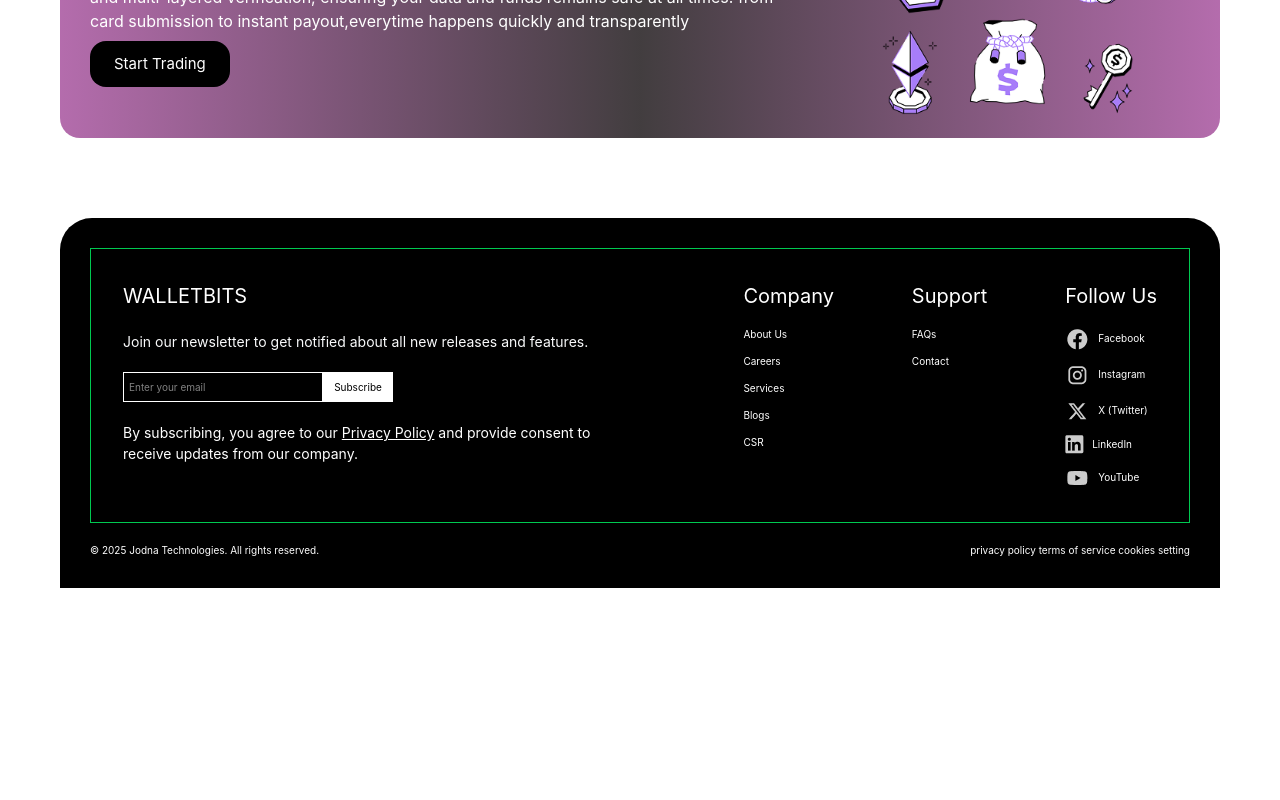
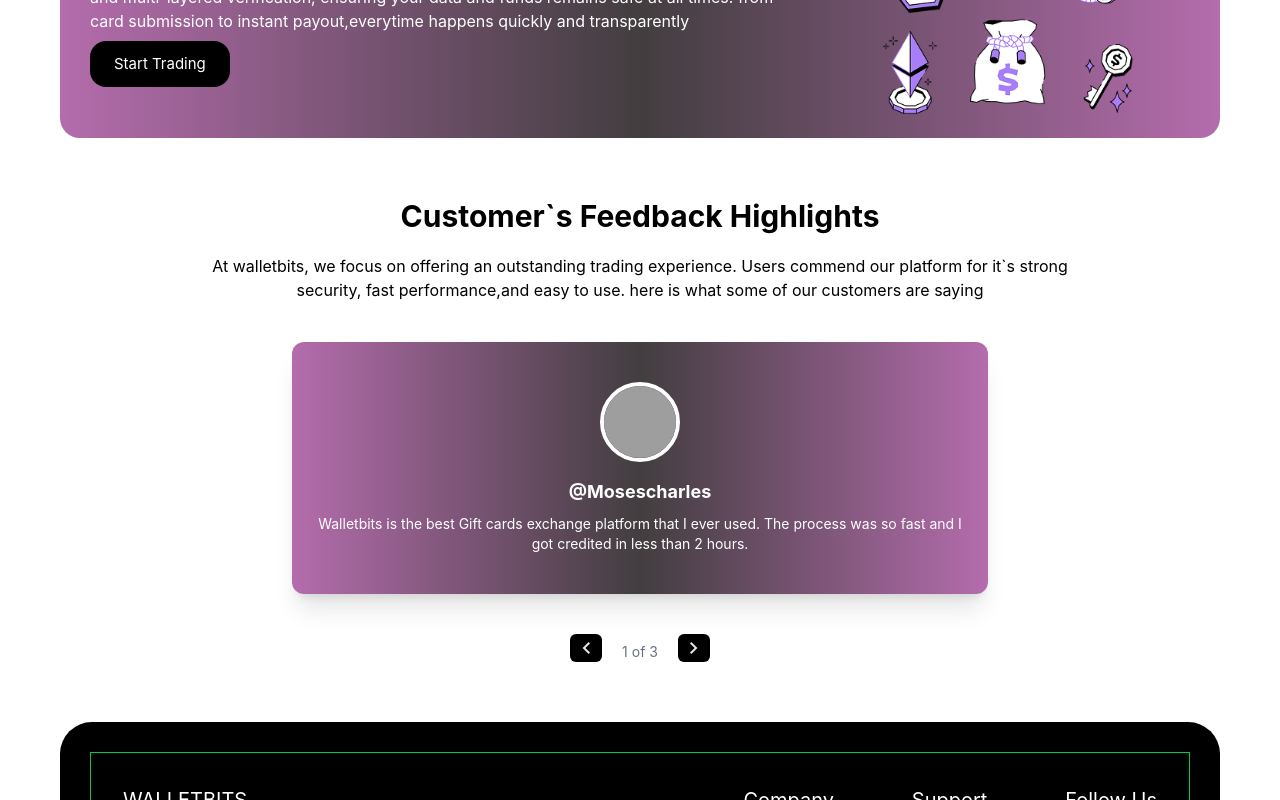
Before and after one commit to onisodumeya/walletbits-app, a React (Vite) app: page / in a window 1280 px wide. Shown: the part 1500-2300 px from the top of the page. Before the commit the page ends 2088 px from the top, so only its background shows below. Built offline with nearby package versions, Linux system fonts and the light colour scheme; grey boxes are pictures that could not be loaded.

Commit message:
Testimonial section

```diff
--- a/package.json
+++ b/package.json
@@ -15,7 +15,8 @@
     "react-countup": "^6.5.3",
     "react-dom": "^19.1.0",
     "react-responsive": "^10.0.1",
-    "react-router-dom": "^7.6.2"
+    "react-router-dom": "^7.6.2",
+    "swiper": "^11.2.9"
   },
   "devDependencies": {
     "@eslint/js": "^9.29.0",
--- a/src/components/Footer.jsx
+++ b/src/components/Footer.jsx
@@ -1,11 +1,12 @@
 import { Link } from 'react-router-dom'
 import { useMediaQuery } from 'react-responsive'
 
-import pngx from '../assets/pngs/X.png'
-import pngtube from '../assets/pngs/Youtube.png'
-import pnglink from '../assets/pngs/linked.png'
-import pnginsta from '../assets/pngs/Instagram.png'
-import facebook from '../assets/pngs/Facebook.png'
+import PngX from '../assets/pngs/X.png'
+import PngTube from '../assets/pngs/Youtube.png'
+import PngLink from '../assets/pngs/linked.png'
+import PngInsta from '../assets/pngs/Instagram.png'
+import Facebook from '../assets/pngs/Facebook.png'
+
 
 
 
@@ -14,7 +15,7 @@
 
 
   return (
-    <footer className={`${isMobile ? 'pt-10' : 'pt-20'} px-5 md:px-15`}>
+    <footer className="pt-10 px-5 md:px-15">
       <div className="foot rounded-t-4xl">
 
         <div className={`${isMobile ? 'flex-col' : 'flex-row'} flex  border border-green-500  w-full p-8 gap-10 justify-between`}>
@@ -60,11 +61,11 @@
             <div>
               <h2 className="head mb-4">Follow Us</h2>
               <ul className="flex flex-col gap-3">
-                <li className="flex items-center gap-2"><img src={facebook} /> Facebook</li>
-                <li className="flex items-center gap-2"><img src={pnginsta} /> Instagram</li>
-                <li className="flex items-center gap-2"><img src={pngx} /> X (Twitter)</li>
-                <li className="flex items-center gap-2"><img src={pnglink} /> LinkedIn</li>
-                <li className="flex items-center gap-2"><img src={pngtube} /> YouTube</li>
+                <li className="flex items-center gap-2"><img src={Facebook} /> Facebook</li>
+                <li className="flex items-center gap-2"><img src={PngInsta} /> Instagram</li>
+                <li className="flex items-center gap-2"><img src={PngX} /> X (Twitter)</li>
+                <li className="flex items-center gap-2"><img src={PngLink} /> LinkedIn</li>
+                <li className="flex items-center gap-2"><img src={PngTube} /> YouTube</li>
               </ul>
             </div>
           </div>
--- /dev/null
+++ b/src/components/TestimonialCarousel.jsx
@@ -0,0 +1,84 @@
+import { useState } from "react";
+import { Swiper, SwiperSlide } from 'swiper/react';
+import { useContext } from "react";
+
+import Arrow from '../assets/svgs/carousel-arrow.svg'
+
+const testimonials = [
+    {
+        username: "@Mosescharles",
+        text: "Walletbits is the best Gift cards exchange platform that I ever used. The process was so fast and I got credited in less than 2 hours.",
+        image: "https://randomuser.me/api/portraits/men/32.jpg",
+    },
+    {
+        username: "@precious123",
+        text: "I have been trading cryptocurrencies and Gift cards with other exchanges, not until I started using Walletbits. Their security is top notch. I highly recommend it!",
+        image: "https://randomuser.me/api/portraits/men/1.jpg",
+    },
+    {
+        username: "@Genevieve232",
+        text: "Walletbits is far better in terms of Gift cards exchange. No other platform compares to it currently.",
+        image: "https://randomuser.me/api/portraits/women/23.jpg",
+    },
+];
+
+export default function TestimonialCarousel() {
+    const [active, setActive] = useState(0);
+
+    const prev = () =>
+        setActive((prev) => (prev === 0 ? testimonials.length - 1 : prev - 1));
+
+    const next = () =>
+        setActive((prev) => (prev === testimonials.length - 1 ? 0 : prev + 1));
+
+    const { username, text, image, bg } = testimonials[active];
+
+    return (
+        <div className="flex flex-col items-center justify-center bg-white text-center py-5 px-5 md:px-15 mt-10">
+            <h2 className="font-bold text-3xl pb-2.5 md:pb-5">Customer`s Feedback Highlights</h2>
+
+            <p className="w-full md:w-9/12 pb-5 md:pb-10">At walletbits, we focus on offering an outstanding trading experience. Users commend our platform for it`s strong security, fast performance,and easy to use. here is what some of our customers are saying</p>
+            <div
+                className={`w-full md:w-3/5 py-5 md:py-10 text-white text-center p-6 rounded-xl transition-all duration-500 shadow-xl linear-bg`}
+            >
+                <img
+                    src={image}
+                    alt={username}
+                    className="w-20 h-20 rounded-full mx-auto mb-4 border-4 border-white object-cover"
+                />
+                <h3 className="font-bold text-lg">{username}</h3>
+                <p className="text-sm mt-2">{text}</p>
+            </div>
+
+            {/* Navigation Buttons */}
+            <div className="flex gap-4 mt-6">
+
+
+            </div>
+
+            {/* Dots / Indicators */}
+            <div className="flex gap-5 mt-4 items-center">
+                <button
+                    onClick={prev}
+                    className="text-3xl font-bold text-gray-700 hover:text-black"
+                >
+                    <div className="flex items-center justify-center cursor-pointer bg-black hover:bg-gray-900 transition duration-300 px-3 py-2 rounded-md">
+                        <img className="rotate-180" src={Arrow} alt="" />
+                    </div>
+                </button>
+                <div className="mt-2 text-sm text-gray-500 ">
+                    {active + 1} of {testimonials.length}
+                </div>
+
+                <button
+                    onClick={next}
+                    className="text-3xl font-bold text-gray-700 hover:text-black"
+                >
+                    <div className="flex items-center justify-center cursor-pointer bg-black hover:bg-gray-900 transition duration-300 px-3 py-2 rounded-md">
+                        <img src={Arrow} alt="" />
+                    </div>
+                </button>
+            </div>
+        </div>
+    );
+}
--- a/src/index.css
+++ b/src/index.css
@@ -13,6 +13,10 @@
 
 .nav-links:hover{
     border-bottom: 2px solid var(--dark);
+}
+
+.linear-bg{
+    background: linear-gradient(to right, #9B3B91BF, #383335F2, #9B3B91BF);
 }
 
 .cards{
--- a/src/pages/Home.jsx
+++ b/src/pages/Home.jsx
@@ -7,6 +7,7 @@
 import Hero from '../assets/pngs/hero-image.png';
 import Navbar from "../components/Navbar.jsx";
 import Cards from '../components/Cards.jsx';
+import TestimonialCarousel from "../components/TestimonialCarousel.jsx";
 import Footer from "../components/Footer.jsx";
 
 import image from '../assets/pngs/img1.png'
@@ -98,6 +99,9 @@
           link="/sign-in"
           buttonText="Start Trading"/>
       </section>
+
+        <TestimonialCarousel />
+
       <Footer/>
     </>
   )
```
Also changed, not shown: src/assets/svgs/carousel-arrow.svg (added), 1 other file (tests, documents, lock files or other folders).
